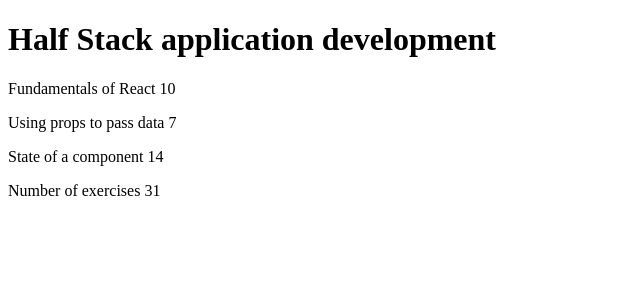
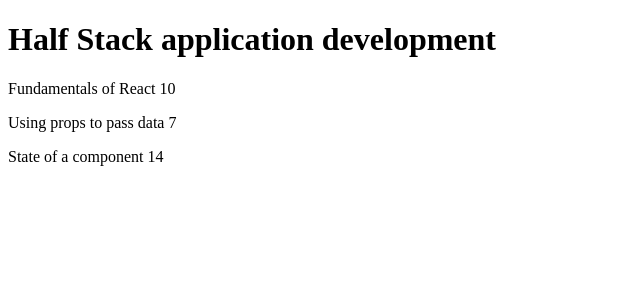
Before and after one commit to StanimalTheMan/fullstackopen-submission-repository, a React (Create React App) app in the folder part1/courseinfo/: page / in a window 1280 px wide. Shown: the top 300 px of the page, without its empty margins (0-640 px from the left). Built offline with nearby package versions, Linux system fonts and the light colour scheme.

Commit message:
2.1 Course information step6

```diff
--- a/part1/courseinfo/src/App.js
+++ b/part1/courseinfo/src/App.js
@@ -1,74 +1,68 @@
 import React from "react";
 
-const Header = (props) => {
-  console.log(props);
-  return <h1>{props.course.name}</h1>;
+const Header = ({ name }) => {
+  return <h1>{name}</h1>;
 };
 
-const Part = (props) => {
+const Total = ({ course }) => {
+  const sum =
+    course.parts[0].exercises +
+    course.parts[1].exercises +
+    course.parts[2].exercises;
+  return <p>Number of exercises {sum}</p>;
+};
+
+const Part = ({ part }) => {
   return (
     <p>
-      {props.name} {props.exercises}
+      {part.name} {part.exercises}
     </p>
   );
 };
 
-const Content = (props) => {
+const Content = ({ parts }) => {
   return (
     <div>
-      <Part
-        name={props.course.parts[0].name}
-        exercises={props.course.parts[0].exercises}
-      />
-      <Part
-        name={props.course.parts[1].name}
-        exercises={props.course.parts[1].exercises}
-      />
-      <Part
-        name={props.course.parts[2].name}
-        exercises={props.course.parts[2].exercises}
-      />
+      {parts.map((part) => (
+        <Part key={part.id} part={part} />
+      ))}
     </div>
   );
 };
 
-const Total = (props) => {
+const Course = ({ course }) => {
   return (
-    <p>
-      Number of exercises{" "}
-      {props.course.parts[0].exercises +
-        props.course.parts[1].exercises +
-        props.course.parts[2].exercises}
-    </p>
+    <>
+      <Header name={course.name} />
+      <Content parts={course.parts} />
+    </>
   );
 };
 
 const App = () => {
   const course = {
+    id: 1,
     name: "Half Stack application development",
     parts: [
       {
         name: "Fundamentals of React",
         exercises: 10,
+        id: 1,
       },
       {
         name: "Using props to pass data",
         exercises: 7,
+        id: 2,
       },
       {
         name: "State of a component",
         exercises: 14,
+        id: 3,
       },
     ],
   };
 
-  return (
-    <div>
-      <Header course={course} />
-      <Content course={course} />
-      <Total course={course} />
-    </div>
-  );
+  return <Course course={course} />;
 };
 
 export default App;
```
